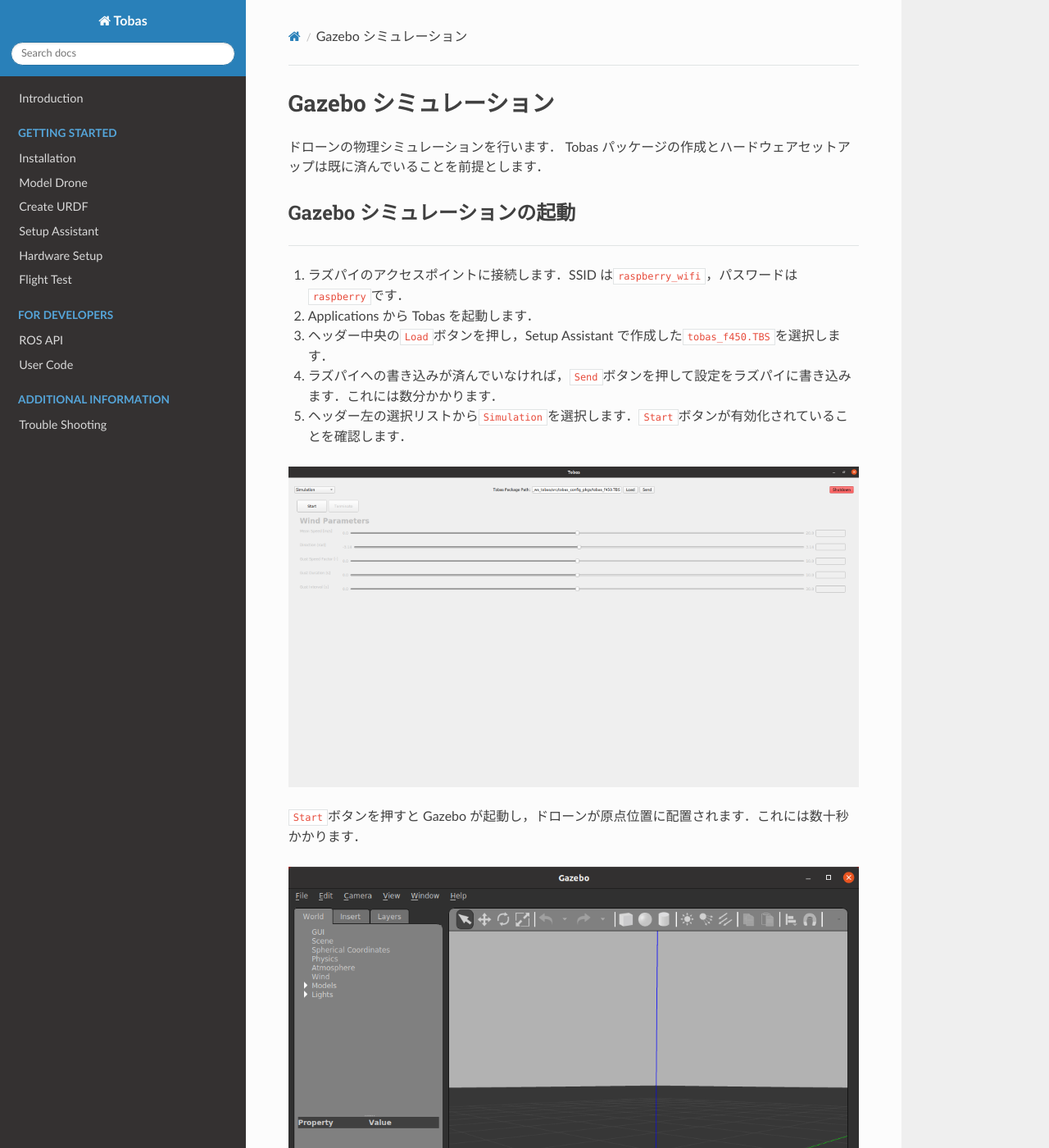
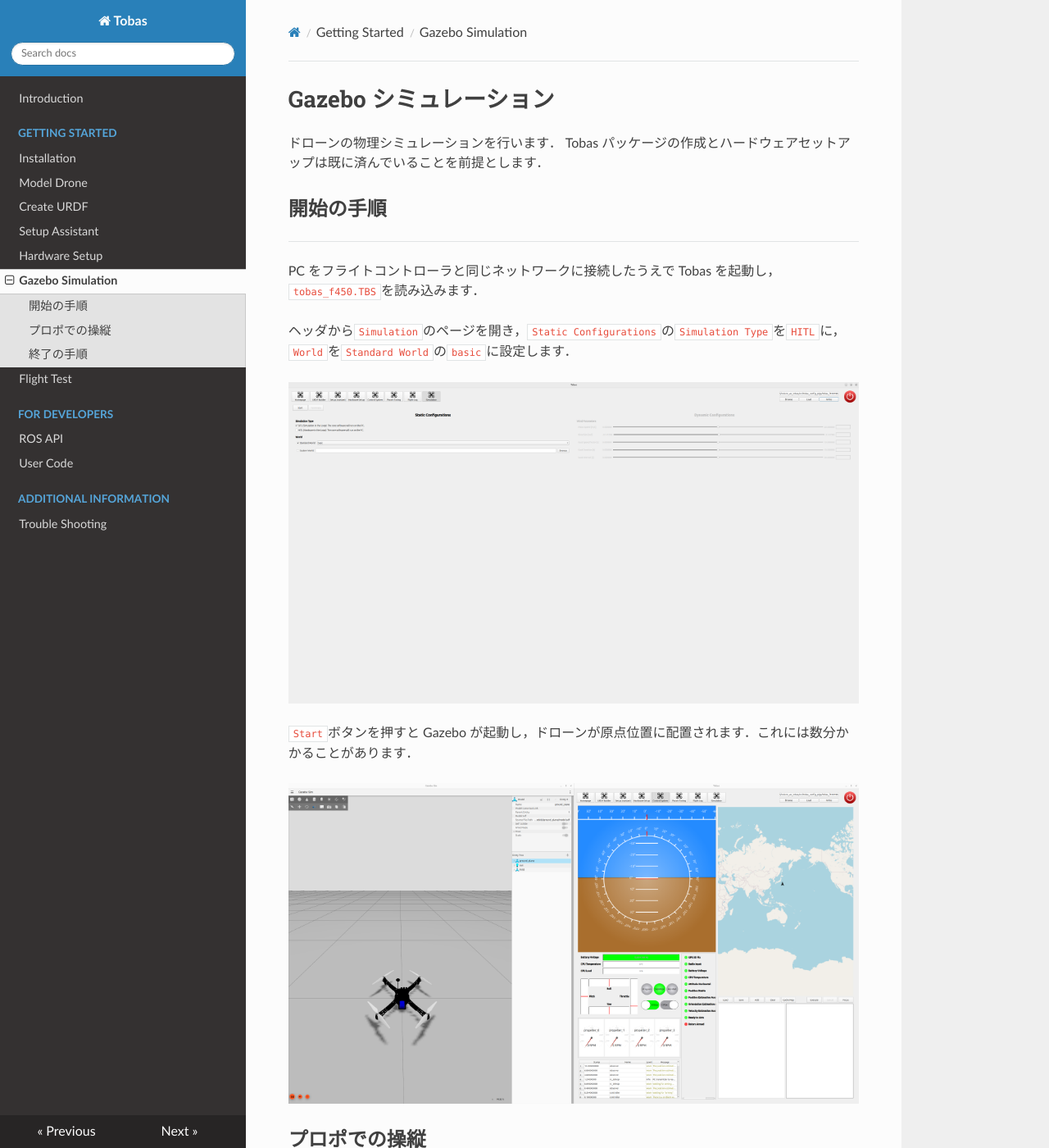
Before and after one commit to TobasFlightControl/tobas_wiki_ja, an MkDocs documentation site: the page built from docs/gazebo_simulation.md, in a window 1280 px wide and 1400 px high. Shown: the whole window at 82% size. Built offline with MkDocs 1.6.1, drawn with Linux system fonts in a browser that asks for light colours; nearby versions of some CDN libraries; some of the changed text lies outside the part shown.

Commit message:
シミュレーションパート

```diff
--- a/docs/gazebo_simulation.md
+++ b/docs/gazebo_simulation.md
@@ -5,21 +5,19 @@
 ドローンの物理シミュレーションを行います．
 Tobas パッケージの作成とハードウェアセットアップは既に済んでいることを前提とします．
 
-## Gazebo シミュレーションの起動
+## 開始の手順
 
 ---
 
-1. ラズパイのアクセスポイントに接続します．SSID は`raspberry_wifi`，パスワードは`raspberry`です．
-1. Applications から Tobas を起動します．
-1. ヘッダー中央の`Load`ボタンを押し，Setup Assistant で作成した`tobas_f450.TBS`を選択します．
-1. ラズパイへの書き込みが済んでいなければ，`Send`ボタンを押して設定をラズパイに書き込みます．これには数分かかります．
-1. ヘッダー左の選択リストから`Simulation`を選択します．`Start`ボタンが有効化されていることを確認します．
+PC をフライトコントローラと同じネットワークに接続したうえで Tobas を起動し，`tobas_f450.TBS`を読み込みます．
+
+ヘッダから`Simulation`のページを開き，`Static Configurations`の`Simulation Type`を`HITL`に，`World`を`Standard World`の`basic`に設定します．
 
 ![simulation_page](resources/gazebo_simulation/simulation_page.png)
 
-`Start`ボタンを押すと Gazebo が起動し，ドローンが原点位置に配置されます．これには数十秒かかります．
+`Start`ボタンを押すと Gazebo が起動し，ドローンが原点位置に配置されます．これには数分かかることがあります．
 
-![gazebo](resources/gazebo_simulation/gazebo.png)
+![launch_gazebo](resources/gazebo_simulation/launch_gazebo.png)
 
 ## プロポでの操縦
 
@@ -27,16 +25,13 @@
 
 1. プロポの電源を入れます．
 1. スロットルレバーを一番下まで下げます．
-1. `E-Stop`トグルを一度オンにしてからオフにすると，数秒後にモータがアームします．
+1. `E-Stop`トグルを一度オンにしてからオフにすると，一定時間後にモータがアームします．
 1. プロペラが回転し始めたら各レバーで操縦することができます．
 
 <span style="color: red;"><strong>警告: アーム後に E_STOP をオンにすると，全てのモータが緊急停止します．</strong></span>
 
-## 管制システム
+<!-- TODO: Mission Planner, Parameter Tuning, Flight Log -->
 
----
+## 終了の手順
 
-ヘッダー左の選択リストから`Control System`を選択してください．
-管制システムでは，機体に関する様々な状態をリアルタイムで監視することができます．
-
-<img src="../resources/gazebo_simulation/control_system_1.png" alt="control_system_1" width="49%"> <img src="../resources/gazebo_simulation/control_system_2.png" alt="control_system_2" width="49%">
+`Simulation`ページの`Terminate`ボタンを押すとシミュレーションが終了し，一定時間後にフライトコントローラからとの通常の通信に戻ります．
--- a/mkdocs.yaml
+++ b/mkdocs.yaml
@@ -8,7 +8,7 @@
       - Create URDF: create_urdf.md
       - Setup Assistant: setup_assistant.md
       - Hardware Setup: hardware_setup.md
-    #   - Gazebo Simulation: gazebo_simulation.md  # TODO
+      - Gazebo Simulation: gazebo_simulation.md
       - Flight Test: flight_test.md
   - For Developers:
       - ROS API: ros_api.md
```
Also changed, not shown: docs/hardware_setup.md (+4 -3 lines), docs/resources/gazebo_simulation/control_system_1.png (deleted), docs/resources/gazebo_simulation/control_system_2.png (deleted), docs/resources/gazebo_simulation/gazebo.png (deleted), docs/resources/gazebo_simulation/launch_gazebo.png (added), docs/resources/gazebo_simulation/simulation_page.png.
